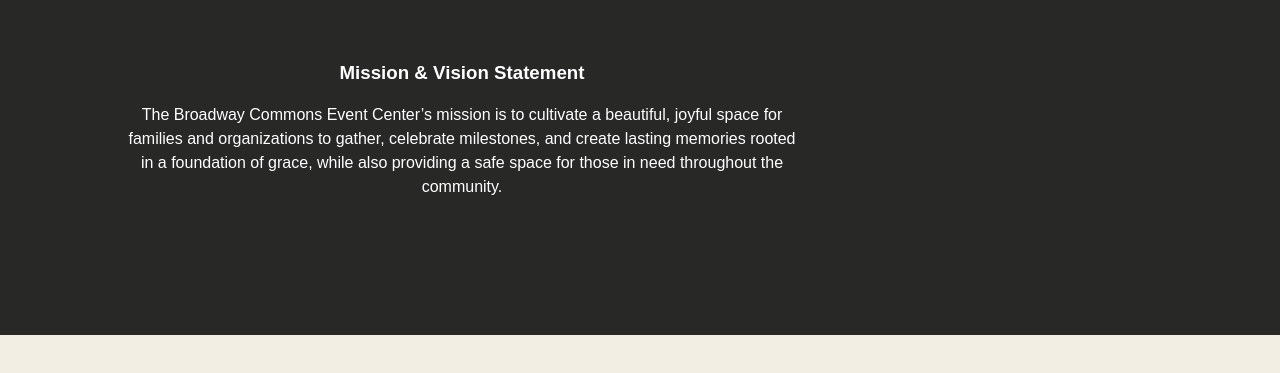
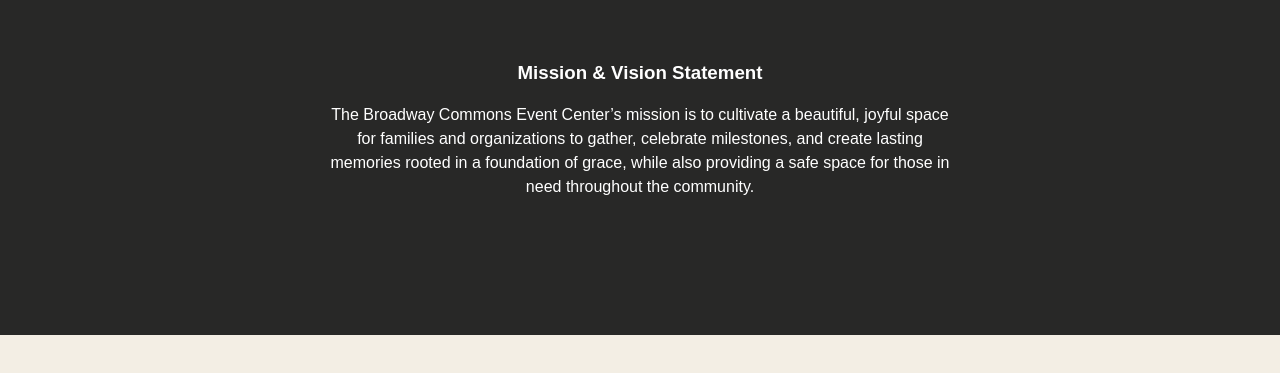
Before and after one commit to KamariCode/broadway-commons, a plain HTML site: page index.html in a window 1280 px wide. Shown: the part 703-1076 px from the top of the page. Drawn offline with Linux system fonts and the light colour scheme.

Commit message:
Actual Alignment Fix

```diff
--- a/styles.css
+++ b/styles.css
@@ -1169,3 +1169,23 @@ button:focus-visible {
   max-width: 42rem;
   margin-inline: auto;
 }
+
+.statements.combined-statement {
+  display: block;
+  width: 100%;
+  max-width: 42rem;
+  margin-inline: auto;
+  padding-inline: 1rem;
+  box-sizing: border-box;
+  text-align: center;
+}
+
+.statements.combined-statement > article {
+  width: auto;
+  margin-inline: auto;
+}
+
+.statements.combined-statement p {
+  text-align: center;
+  margin-inline: auto;
+}
```
